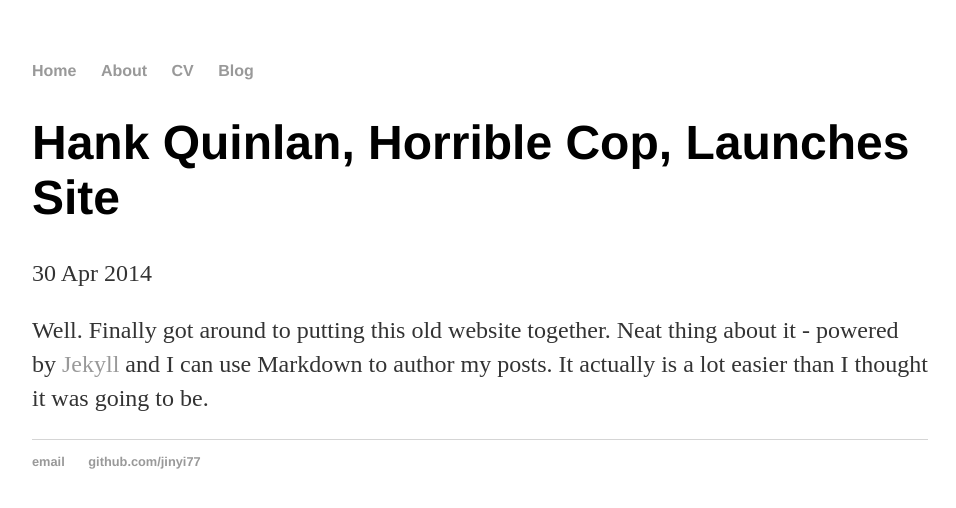
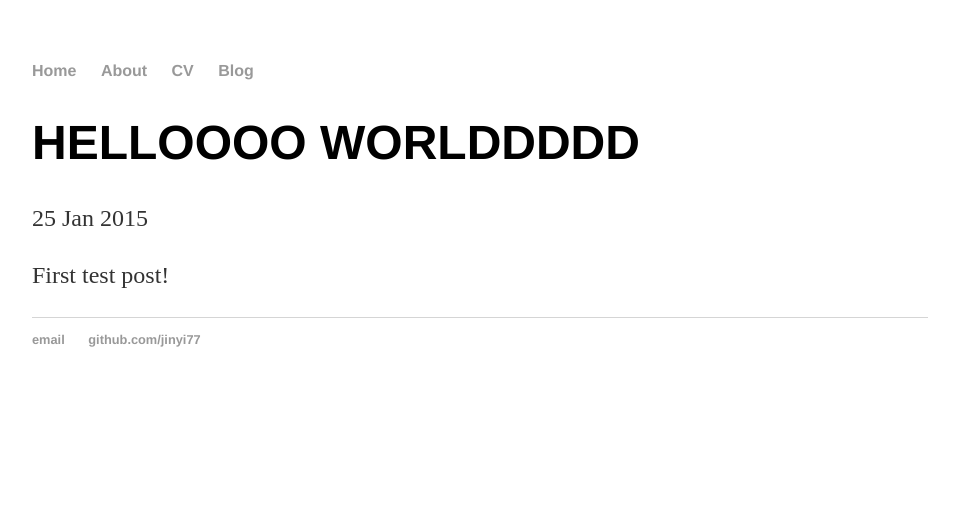
Before and after one commit to Jinyi77/Jinyi77.github.io, a Jekyll site: the page built from _posts/2014-04-30-hank-quinlan-site-launched.md, in a window 1280 px wide. Shown: the top 508 px of the page, without its empty margins (160-1116 px from the left). Built offline with Jekyll 4.4.1, drawn with Linux system fonts in a browser that asks for light colours.

Commit message:
Update 2014-04-30-hank-quinlan-site-launched.md

```diff
--- a/_posts/2014-04-30-hank-quinlan-site-launched.md
+++ b/_posts/2014-04-30-hank-quinlan-site-launched.md
@@ -1,7 +1,7 @@
 ---
 layout: post
-title: "Hank Quinlan, Horrible Cop, Launches Site"
-date: 2014-04-30
+title: "HELLOOOO WORLDDDDD"
+date: 2015-01-25
 ---
 
-Well. Finally got around to putting this old website together. Neat thing about it - powered by [Jekyll](http://jekyllrb.com) and I can use Markdown to author my posts. It actually is a lot easier than I thought it was going to be.
+First test post!
```
